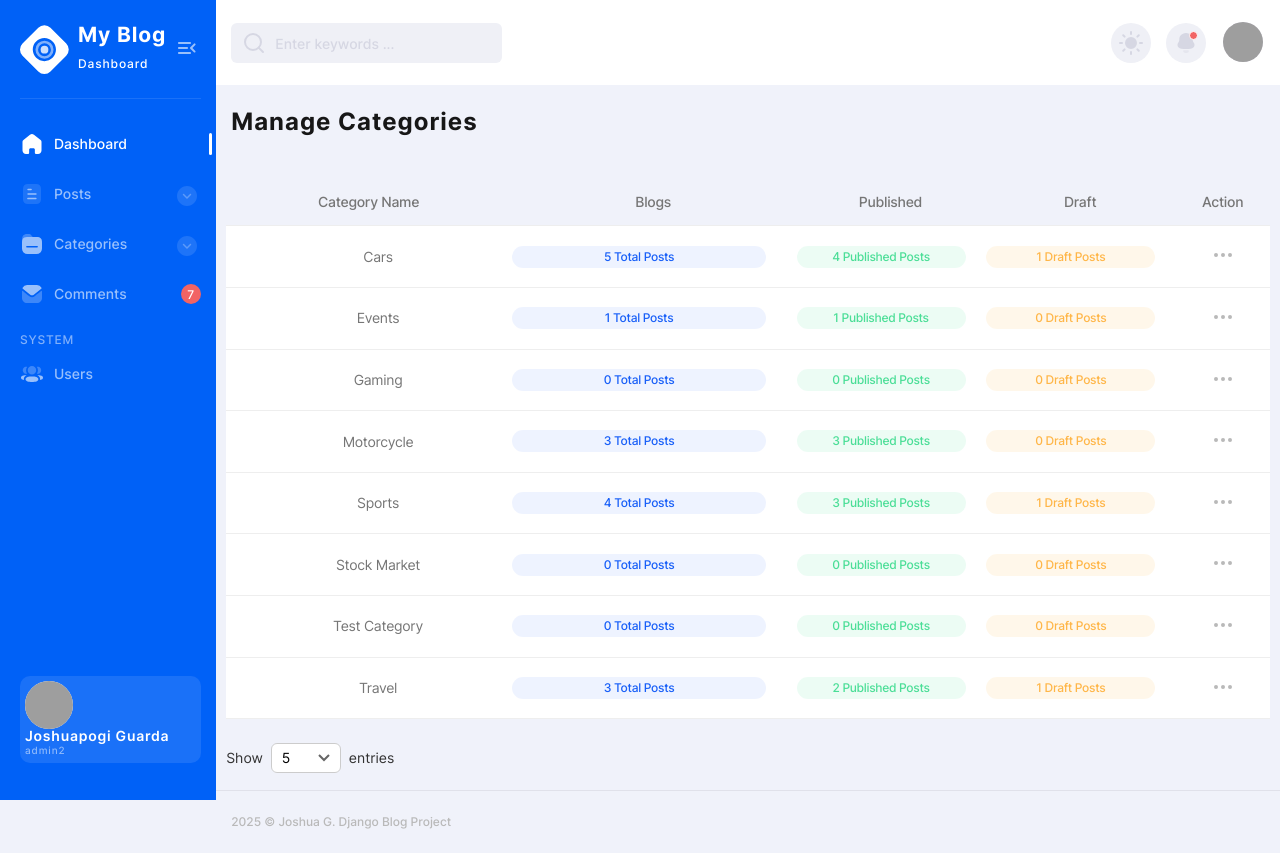
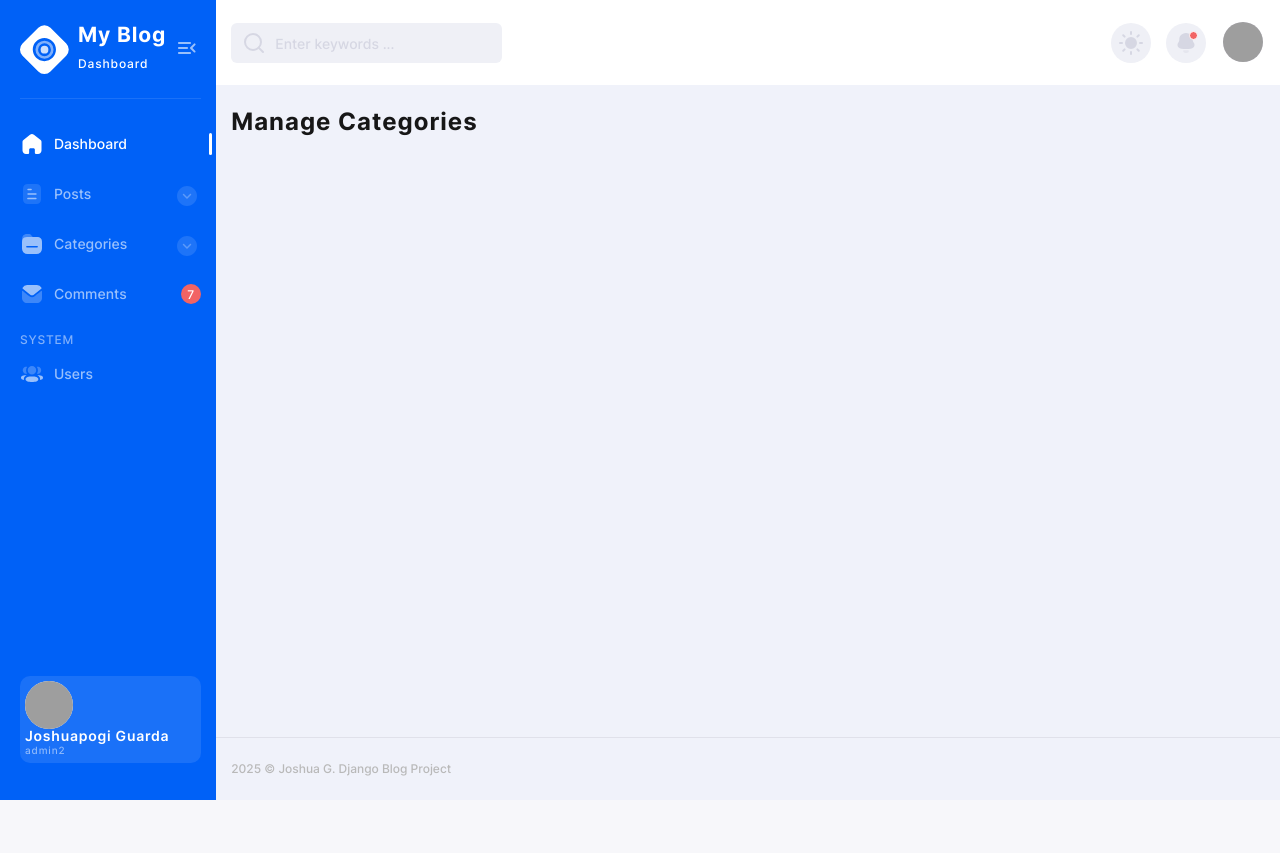
Before and after one commit to Josh-Guarda/django_blog, a Django app: page /dashboard/add_categories/ in a window 1280 px wide. After the commit the page ends 800 px from the top, so only its background shows below. Run offline with Django 4.2, Linux system fonts and the light colour scheme; a user stored in the database is signed in; data comes from the database, SQL or seed files in the repository; both versions use the stored data as it was after the commit; some libraries are stand-ins or nearby versions; grey boxes are pictures that could not be loaded.

Commit message:
modal template for edit,delete categ, remove categ table to dashboard_create_category,ONGOING: server GET,POST action for category

```diff
--- a/dashboard/views.py
+++ b/dashboard/views.py
@@ -754,6 +754,9 @@ def dashboard_categories(request):
 def dashboard_add_categories(request):
     if request.user.is_authenticated and request.user.is_staff:
         categories = get_categories_post_count()
+        page_obj = set_pagination(request, categories)
+
+
 
         section = request.GET.get('section') # !important need to declare this to get the section declared in the anchor tag. for section='addNewCategory'
 
@@ -771,7 +774,7 @@ def dashboard_add_categories(request):
             messages.add_message(request, messages.ERROR, str(category_form.errors.as_text()))
 
     context = {
-        'categories': categories,
+        'page_obj': page_obj,
         'section':section
     }
     return render(request, 'dashboard/dashboard_create_category.html', context)
@@ -780,11 +783,16 @@ def dashboard_add_categories(request):
 
 # @login_required
 # @permission_required('blogs.add_category',raise_exception=True)
+def get_category_data(request,pk):
+    if request.method =='GET':
+        print('POGI AKO')
+    # return render(request, "list.html", {"page_obj": page_obj})
+        return JsonResponse({'message':'POGI AKO'})
 
-def get_category_data(request,pk):
 
-    # return render(request, "list.html", {"page_obj": page_obj})
-    return True
+    return JsonResponse({'message':'DATA FORWARDED'})
+
+
 
 
 
--- a/my_blog/static/js/script.js
+++ b/my_blog/static/js/script.js
@@ -695,6 +695,8 @@ function initModal() {
     const mode = trigger.dataset.mode;
     const action = trigger.dataset.action;
 
+    console.log(url)
+    console.log(mode)
     openModal(modal, overlay, modalInset);
     showLoader(modalBody);
 
@@ -800,7 +802,7 @@ document.addEventListener('DOMContentLoaded', function () {
 
 
 function fetchData(url, mode,modalInset) {
-  console.log(url)
+  // console.log(url)
   fetch(url)
   .then(res => {
 
@@ -814,15 +816,17 @@ function fetchData(url, mode,modalInset) {
           showToast('You do not have permission to do this action', 'error');
       }
     }
+    console.log('POGI AKO')
+
     return res.json()
   })
   .then(result => {
-      // console.log(result)
+
       // const parsed = JSON.parse(result.data);
       const parsed = JSON.parse(result.data);
       // const post = parsed[0].fields;
       // console.log(parsed)
-      const post = parsed
+      const data = parsed
       const categories = result.categories;
       const authors = result.authors;
 
@@ -830,13 +834,13 @@ function fetchData(url, mode,modalInset) {
         renderCreate(categories,url);
       }
       if (mode === 'view') {
-        renderView(post);
+        renderView(data);
       }if (mode === 'edit') {
-        renderEdit(post,categories,authors,url);
+        renderEdit(data,categories,authors,url);
       }
       if (mode === 'trash'){
         modalInset.classList.add('trash-mode');
-        renderTrash(post,url);
+        renderTrash(data,url);
       }
 
   })
--- a/templates/dashboard/dashboard_categories.html
+++ b/templates/dashboard/dashboard_categories.html
@@ -85,8 +85,8 @@
                                                             <li>
                                                                 <a href="#"
                                                                     class="modal-trigger"
-                                                                    data-mode="edit">
-                                                                    {% comment %} data-url="{% url 'posts_object' post.id %}"> {% endcomment %}
+                                                                    data-mode="edit"
+                                                                    data-url="{% url 'category_object' category.id %}">
                                                                     Edit
                                                                 </a>
                                                             </li>
@@ -211,4 +211,6 @@
             </nav>
         </div>
 
+{% include "dashboard/dashboard_detail_modal_trigger.html" %}
+
 {% endblock content %}
--- a/templates/dashboard/dashboard_create_category.html
+++ b/templates/dashboard/dashboard_create_category.html
@@ -48,7 +48,7 @@
             </div>
             {% endif %}
             <br>
-            <div class="users-table table-wrapper">
+            {% comment %} <div class="users-table table-wrapper">
                 <table class="posts-table">
                     <thead>
                         <tr class="users-table-info">
@@ -62,8 +62,8 @@
                         </tr>
                     </thead>
                         <tbody>
-                            {% if categories %}
-                                {% for category in categories %}
+                            {% if page_obj %}
+                                {% for category in page_obj %}
                                     <tr class="cat-tr">
 
                                         <td>
@@ -77,22 +77,10 @@
                                         </td>
 
                                         <td>
-                                            {% comment %} {% if post.status == 'Published' %}
-                                                <span class="badge-success">{{post.status}}</span>
-                                            {% else %}
-                                                <span class="badge-pending">{{post.status}}</span>
-                                            {% endif %} {% endcomment %}
-
                                             <span class="badge-success">{{ category.published }} Published Posts</span>
                                         </td>
 
                                         <td>
-                                            {% comment %} {% if post.status == 'Published' %}
-                                                <span class="badge-success">{{post.status}}</span>
-                                            {% else %}
-                                                <span class="badge-pending">{{post.status}}</span>
-                                            {% endif %} {% endcomment %}
-
                                             <span class="badge-pending">{{ category.draft }} Draft Posts</span>
                                         </td>
 
@@ -105,24 +93,13 @@
                                                 </button>
 
                                                     <ul class="users-item-dropdown dropdown">
-                                                        <!--
-                                                        {% if perms.blogs.view_blog  %}
-                                                            <li>
-                                                                <a href="#"
-                                                                    class="modal-trigger"
-                                                                    data-mode="view">
-                                                                    {% comment %} data-url="{% url 'posts_object' post.id %}"> {% endcomment %}
-                                                                    View
-                                                                </a>
-                                                            </li>
-                                                        {% endif %}
-                                                        -->
+
                                                         {% if perms.blogs.change_category %}
                                                             <li>
                                                                 <a href="#"
                                                                     class="modal-trigger"
                                                                     data-mode="edit">
-                                                                    {% comment %} data-url="{% url 'posts_object' post.id %}"> {% endcomment %}
+
                                                                     Edit
                                                                 </a>
                                                             </li>
@@ -134,7 +111,7 @@
                                                                 class="modal-trigger"
                                                                     data-mode="trash">
                                                                     Trash
-                                                                    {% comment %} data-url="{% url 'posts_object' post.id %}"></a> {% endcomment %}
+
                                                                 </a>
                                                             </li>
                                                         {% endif %}
@@ -180,7 +157,7 @@
                 </div>
 
                 <!-- PAGINATION -->
-                {% if is_paginated %}
+                {% if page_obj.paginator.num_pages > 1 %}
                     <ul class="pagination">
 
                         <!-- Previous -->
@@ -197,7 +174,7 @@
                         {% endif %}
 
                         <!-- Page numbers -->
-                        {% for i in paginator.page_range %}
+                        {% for i in page_obj.paginator.page_range %}
                             {% if i == page_obj.number %}
                                 <li class="active"><span>{{ i }}</span></li>
 
@@ -231,7 +208,7 @@
                                 </li>
                             {% else %}
                                 <li>
-                                    <a href="?page={{ page_obj.next_page_number }}&paginate_quant={{ request.GET.paginate_quant }}">
+                                    <a href="?page={{ page_obj.next_page_number }}?&paginate_quant={{ request.GET.paginate_quant }}">
                                         Next
                                     </a>
                                 </li>
@@ -243,7 +220,7 @@
                         {% endif %}
                     </ul>
                 {% endif %}
-            </nav>
+            </nav> {% endcomment %}
         </div>
 
 
--- a/templates/dashboard/dashboard_posts.html
+++ b/templates/dashboard/dashboard_posts.html
@@ -289,7 +289,7 @@
     </div>
 </div>
 
-{% include "dashboard/dashboard_posts_detail.html" %}
+{% include "dashboard/dashboard_detail_modal_trigger.html" %}
 
 
 {% endblock content %}
```
Also changed, not shown: db.sqlite3, templates/dashboard/dashboard_detail_modal_trigger.html (renamed from templates/dashboard/dashboard_posts_detail.html).
